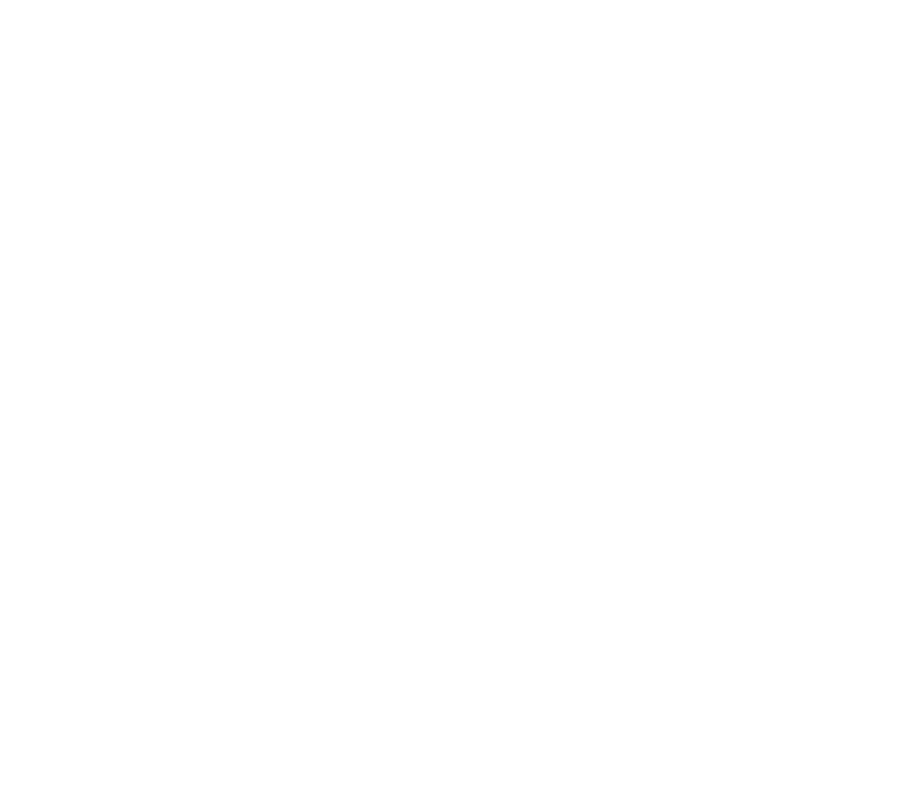
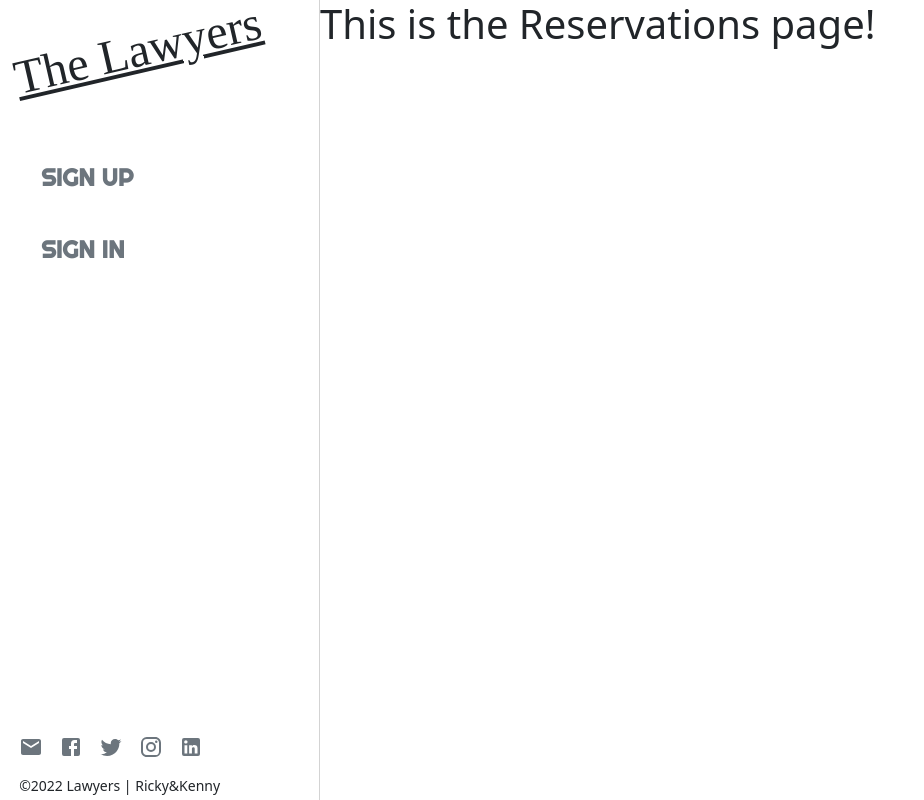
Before and after one commit to helio3197/book-a-lawyer-app-frontend, a React (Create React App) app: page /reservations in a window 1280 px wide. Before the commit this address had no page. Shown: the whole page, without its empty margins (0-924 px from the left). Built offline with nearby package versions, Linux system fonts and the light colour scheme; a web font is replaced by a local one.

Commit message:
add reservations page

```diff
--- a/src/App.js
+++ b/src/App.js
@@ -5,6 +5,7 @@ import Home from './components/home/Home';
 import Lawyer from './components/details/Details';
 import SignUp from './components/auth/SignUp';
 import SignIn from './components/auth/SignIn';
+import Reservations from './components/Reservations/Reservations';
 
 const App = () => (
   <Router>
@@ -12,6 +13,7 @@ const App = () => (
       <Route path="/" element={<Layout />}>
         <Route index element={<Home />} />
         <Route path="/lawyers/:id" element={<Lawyer />} />
+        <Route path="/reservations" element={<Reservations />} />
         <Route path="sign_up" element={<SignUp />} />
         <Route path="sign_in" element={<SignIn />} />
       </Route>
--- /dev/null
+++ b/src/components/Reservations/Reservations.js
@@ -0,0 +1,9 @@
+import React from 'react';
+
+const Reservations = () => (
+  <>
+    <h1>This is the Reservations page!</h1>
+  </>
+);
+
+export default Reservations;
```
